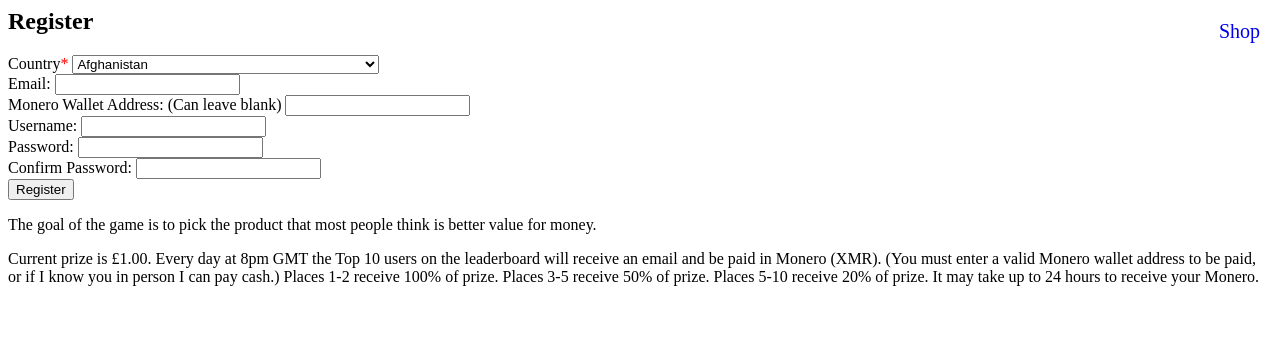
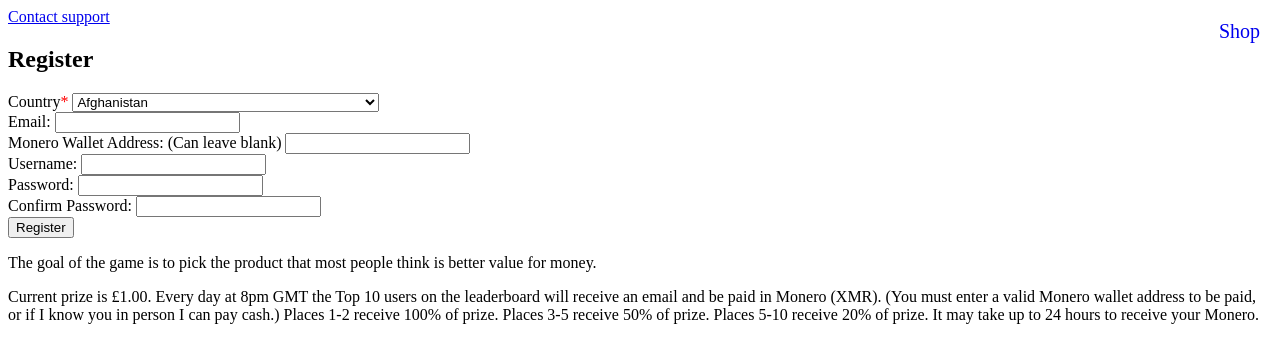
Before and after one commit to rlmsinclair/VoteForProduct, a Flask app: page /register in a window 1280 px wide. Shown: the top 363 px of the page. Run offline with Flask 3, Linux system fonts and the light colour scheme; parts of the project's set-up code (start-up, migrations or seed data) failed here and were passed over; some libraries are stand-ins or nearby versions.

Commit message:
Add files via upload

```diff
--- a/templates/1.html
+++ b/templates/1.html
@@ -15,6 +15,9 @@
 <a href="https://shop.voteforproduct.com/">
     <p class="topright">Shop</p>
 </a>
+<a href="mailto:support@voteforproduct.com?subject=voteforproduct.com%20support">
+    <p class="topleft">Contact support</p>
+</a>
 <head>
     <div class="textContainer1">
         {% with messages = get_flashed_messages(with_categories=True) %}
--- a/templates/2.html
+++ b/templates/2.html
@@ -15,6 +15,9 @@
 <a href="https://shop.voteforproduct.com/">
     <p class="topright">Shop</p>
 </a>
+<a href="mailto:support@voteforproduct.com?subject=voteforproduct.com%20support">
+    <p class="topleft">Contact support</p>
+</a>
 <head>
     <div class="textContainer1">
         {% with messages = get_flashed_messages(with_categories=True) %}
--- a/templates/index.html
+++ b/templates/index.html
@@ -10,6 +10,10 @@
 </script>
 <a href="https://shop.voteforproduct.com/">
     <p class="topright">Shop</p>
+</a>
+<br>
+<a href="mailto:support@voteforproduct.com?subject=voteforproduct.com%20support">
+    <p class="topleft">Contact support</p>
 </a>
 <meta name="viewport" content="width=device-width, initial-scale=1, maximum-scale=1, minimum-scale=1, user-scalable=no, minimal-ui">
 <link rel="stylesheet" type="text/css" href="{{ url_for('static', filename='css/index.css') }}">
--- a/templates/leaderboard.html
+++ b/templates/leaderboard.html
@@ -12,6 +12,9 @@
 <a href="https://shop.voteforproduct.com/">
     <p class="topright">Shop</p>
 </a>
+<a href="mailto:support@voteforproduct.com?subject=voteforproduct.com%20support">
+    <p class="topleft">Contact support</p>
+</a>
 
 <!DOCTYPE html>
 <html lang="en">
--- a/templates/login.html
+++ b/templates/login.html
@@ -11,6 +11,10 @@
 <link rel="stylesheet" type="text/css" href="{{ url_for('static', filename='css/index.css') }}">
 <a href="https://shop.voteforproduct.com/">
     <p class="topright">Shop</p>
+</a>
+<br>
+<a href="mailto:support@voteforproduct.com?subject=voteforproduct.com%20support">
+    <p class="topleft">Contact support</p>
 </a>
 
 <html lang="en">
--- a/templates/register.html
+++ b/templates/register.html
@@ -11,6 +11,9 @@
 <link rel="stylesheet" type="text/css" href="{{ url_for('static', filename='css/index.css') }}">
 <a href="https://shop.voteforproduct.com/">
     <p class="topright">Shop</p>
+</a>
+<a href="mailto:support@voteforproduct.com?subject=voteforproduct.com%20support">
+    <p class="topleft">Contact support</p>
 </a>
 
 <!DOCTYPE html>
```
